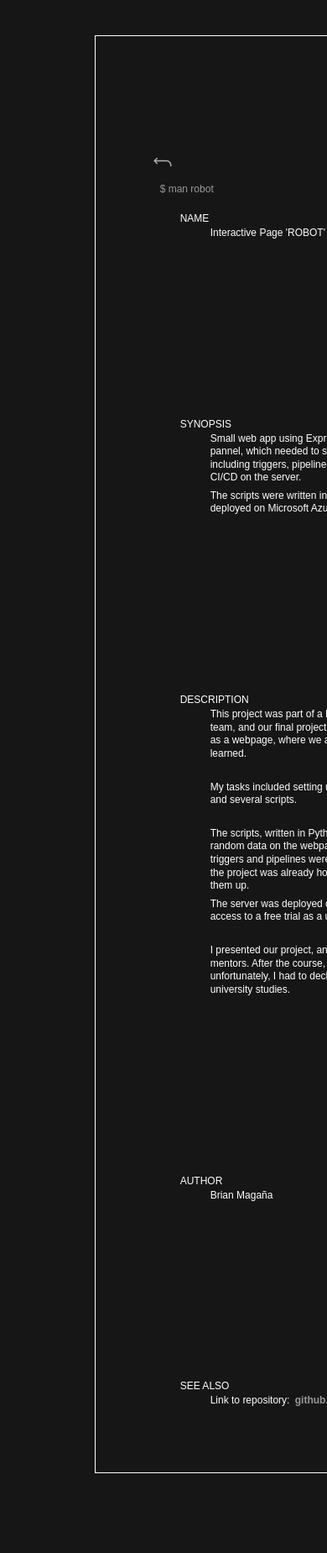
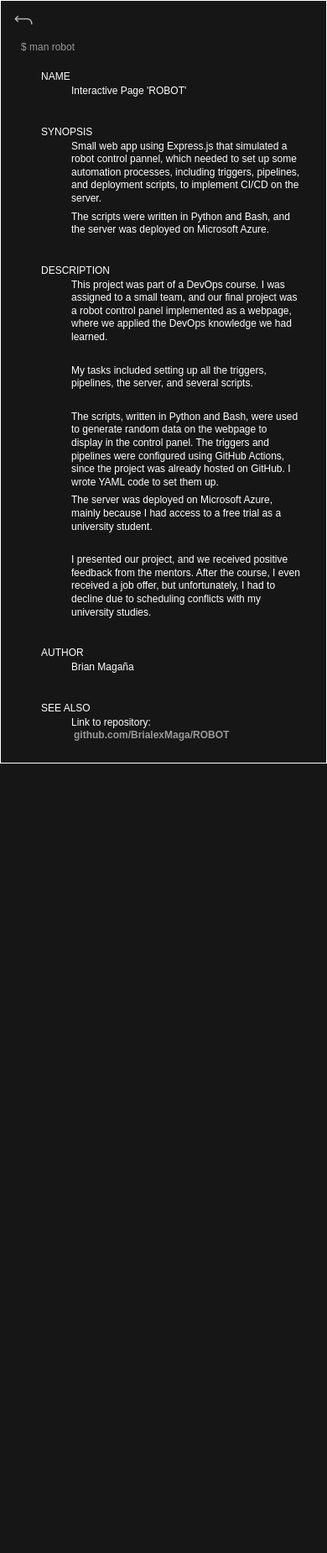
Before and after one commit to BrialexMaga/portfolio, a Flask app: page /projects/robot in a window 390 px wide; the page is wider, and only the part inside the window is pictured. Shown: the top 1849 px of that part at 84% size. After the commit the page ends 909 px from the top of that part, so only its background shows below. Run offline with Flask 3, Linux system fonts and the light colour scheme; some web fonts are replaced.

Commit message:
Add phone layout to projects descriptions pages

```diff
--- a/static/css/style.css
+++ b/static/css/style.css
@@ -563,21 +563,35 @@ h2 {
     .card {
         padding-left: 10vw;
     }
+
+
+    /* Project Description Phones */
+    .wrapper {
+        padding: 2rem;
+        padding-right: 2.5rem;
+        margin: 0;
+        min-width: auto;
+        max-width: auto;
+    }
+
+    .body-bottom-space {
+        padding-bottom: 0;
+    }
 }
 
 
 
 @media (max-width: 480px) {
     .navbar {
-        font-size: 0.75rem;
+        font-size: 0.70rem;
     }
 
     #hero h1 {
-        font-size: 1.5rem;
+        font-size: 1.75rem;
     }
 
     #hero .title {
-        font-size: 2rem;
+        font-size: 2.20rem;
     }
 
     #hero .slogan {
--- a/templates/projects/robot.html
+++ b/templates/projects/robot.html
@@ -14,7 +14,7 @@
 </head>
 <body class="body-bottom-space">
     <div class="wrapper">
-    <section class="section no-height no-padding no-width">
+    <section class="no-height no-padding no-width">
         <a href="/#projects">
             <svg class="return-icon" height="20px" width="auto" viewBox="0 0 512 512" xmlns="http://www.w3.org/2000/svg"><title/><polyline points="112 160 48 224 112 288" style="fill:none;stroke-linecap:round;stroke-linejoin:round;stroke-width:32px"/><path d="M64,224H358c58.76,0,106,49.33,106,108v20" style="fill:none;stroke-linecap:round;stroke-linejoin:round;stroke-width:32px"/></svg>
         </a>
@@ -23,7 +23,7 @@
         <p class="man-content">Interactive Page 'ROBOT'</p>
     </section>
 
-    <section class="section no-height no-padding no-width">
+    <section class="no-height no-padding no-width">
         <h2 class="man-title">SYNOPSIS</h2>
         <p class="man-content">
             Small web app using Express.js that simulated a robot control pannel,
@@ -32,7 +32,7 @@
         </p>
     </section>
 
-    <section class="section no-height no-padding no-width">
+    <section class="no-height no-padding no-width">
         <h2 class="man-title">DESCRIPTION</h2>
         <p class="man-content">
             This project was part of a DevOps course. I was assigned to a small team, and our final project was a robot control panel implemented as a webpage,
@@ -57,12 +57,12 @@
         </p>
     </section>
 
-    <section class="section no-height no-padding no-width">
+    <section class="no-height no-padding no-width">
         <h2 class="man-title">AUTHOR</h2>
         <p class="man-content">Brian Magaña</p>
     </section>
 
-    <section class="section no-height no-padding no-width">
+    <section class="no-height no-padding no-width">
         <h2 class="man-title">SEE ALSO</h2>
         <p class="man-content">
             Link to repository:
```
Also changed, not shown: templates/projects/school-system.html (+5 -5 lines).
